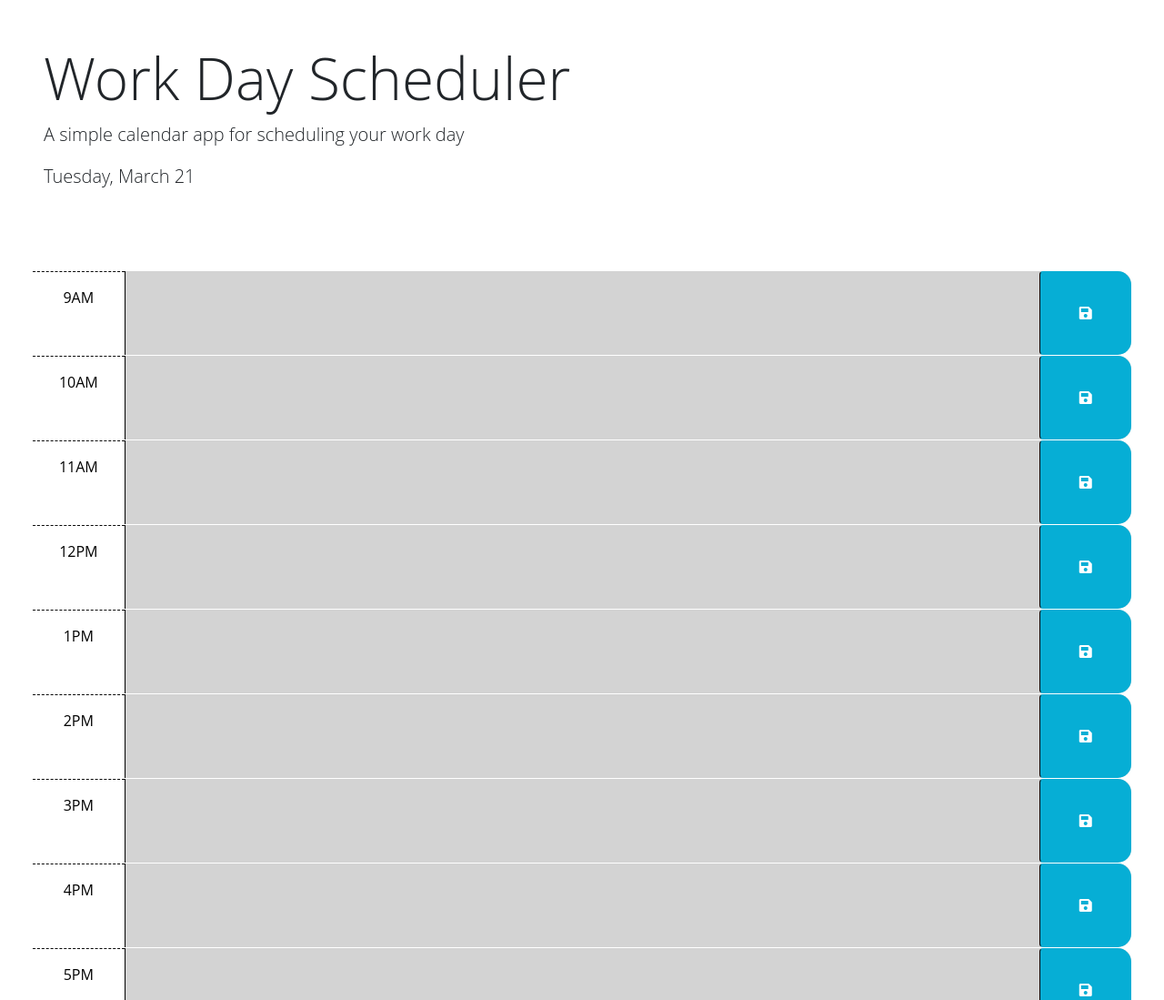
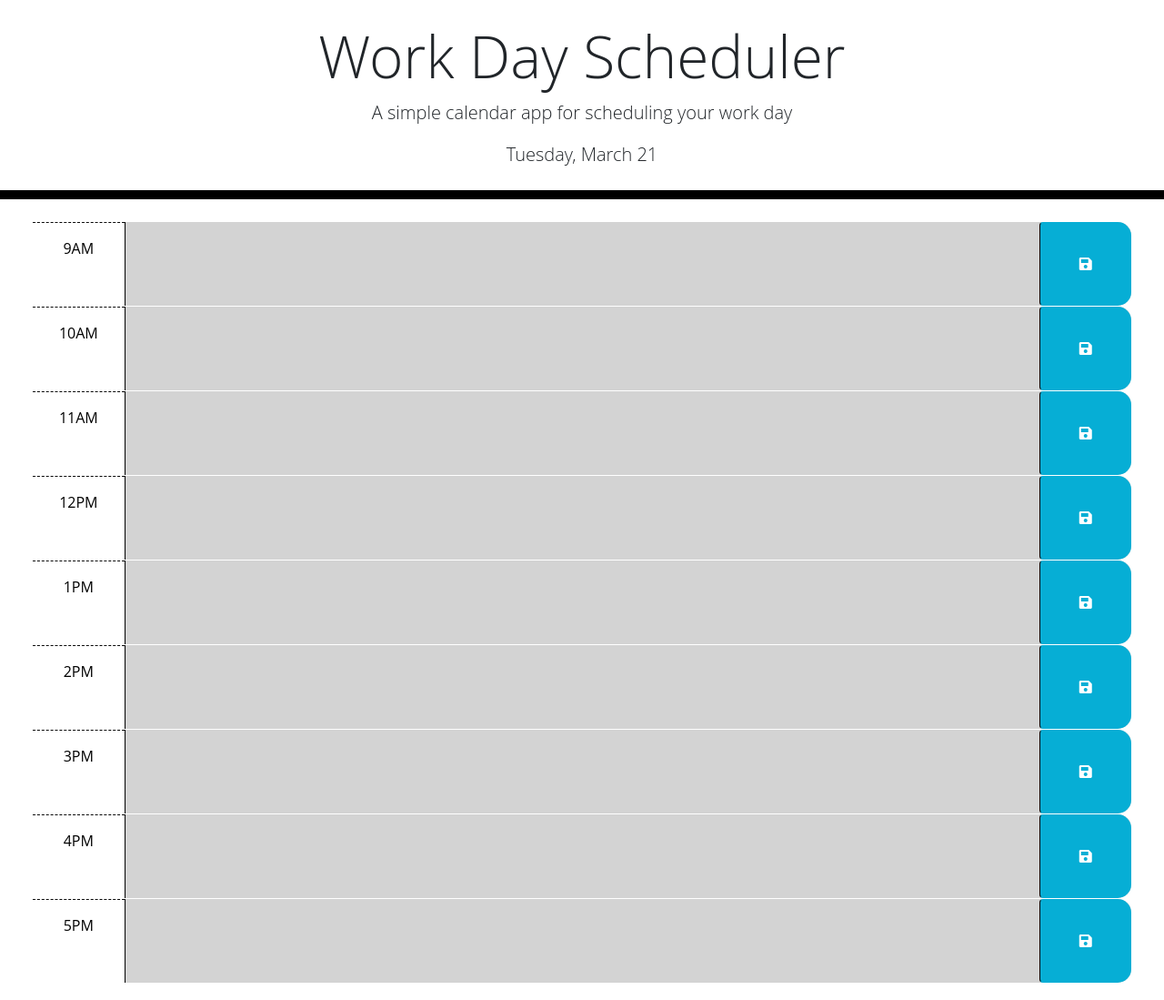
Before and after one commit to Brent-Bew-Canon/work_calendar, a plain HTML site: page Develop/index.html in a window 1280 px wide. Shown: the top 1099 px of the page at 91% size. Drawn offline with nearby package versions, Linux system fonts and the light colour scheme.

Commit message:
styled header w/ txt align + border

```diff
--- a/Develop/index.html
+++ b/Develop/index.html
@@ -15,7 +15,7 @@
 </head>
 
 <body>
-  <header class="p-5 mb-4">
+  <header class="p-4 pb-2 mb-4">
     <h1 class="display-3">Work Day Scheduler</h1>
     <p class="lead">A simple calendar app for scheduling your work day</p>
     <p id="currentDay" class="lead"></p>
--- a/Develop/style.css
+++ b/Develop/style.css
@@ -1,6 +1,11 @@
 body {
   font-family: 'Open Sans', sans-serif;
   font-size: 16px;
+}
+
+header {
+  text-align: center;
+  border-bottom: 10px solid black;
 }
 
 textarea {
```
